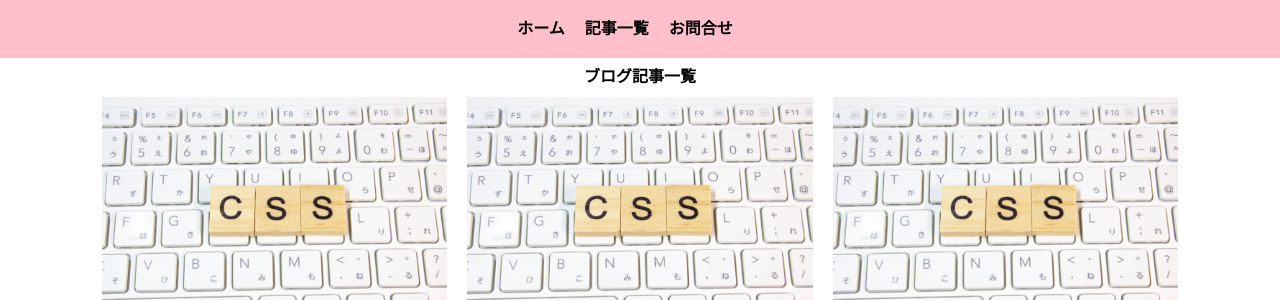
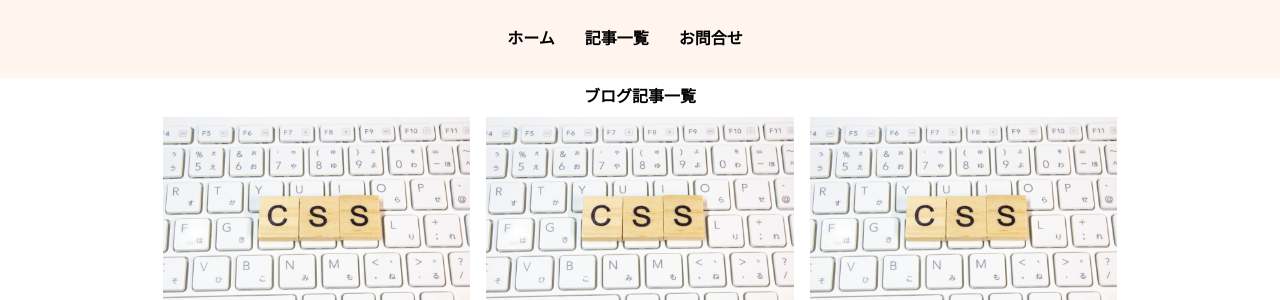
Before and after one commit to mchhichi7016/HTMLPractice, a plain HTML site: page cssPractice/homepage/index.html in a window 1280 px wide. Shown: the top 300 px of the page. Drawn offline with Linux system fonts and the light colour scheme; a web font is replaced by a local one.

Commit message:
practice202320301057

```diff
--- a/cssPractice/homepage/index.html
+++ b/cssPractice/homepage/index.html
@@ -6,33 +6,40 @@
     <title>Document</title>
     <link rel="stylesheet" href="reset.css">
     <link rel="stylesheet" href="style.css">
+    <link rel="preconnect" href="https://fonts.googleapis.com">
+    <link rel="preconnect" href="https://fonts.gstatic.com" crossorigin>
+    <link href="https://fonts.googleapis.com/css2?family=Mochiy+Pop+One&family=Noto+Sans+JP&family=Yuji+Hentaigana+Akari&display=swap"
+          rel="stylesheet">
 </head>
 <body>
     <header>
         <nav>
             <ul>
-                <li>ホーム</li>
-                <li>記事一覧</li>
-                <li class="last">お問合せ</li>
+                <li><a href="https://www.google.com/" target="_blank">ホーム</a></li>
+                <li><a href="https://www.google.com/" target="_blank">記事一覧</a></li>
+                <li class="last" ><a href="https://www.google.com/" target="_blank">お問合せ</a></li>
             </ul>
         </nav>
     </header>
     <main>
         <h1>ブログ記事一覧</h1>
-        <div class="blog-contens">
+        <div class="blog-contents">
 
             <div class="blog">
-                <a href="https://www.google.com/" title="_blank"><img src="CSS.jpg" alt="山"></a>
+                <a href="">
+                    <img src="CSS.jpg" alt=""></a>
                     <p class="last-text">これは記事の内容になります</p>
             </div>
 
             <div class="blog">
-                <a href="https://www.google.com/" title="_blank"><img src="CSS.jpg" alt="山"></a>
+                <a href="">
+                    <img src="CSS.jpg" alt=""></a>
                     <p class="last-text">これは記事の内容になります</p>
             </div>
 
             <div class="blog">
-                <a href="https://www.google.com/" title="_blank"><img src="CSS.jpg" alt="山"></a>
+                <a href="">
+                    <img src="CSS.jpg" alt=""></a>
                     <p class="last-text">これは記事の内容になります</p>
             </div>
 
--- a/cssPractice/homepage/style.css
+++ b/cssPractice/homepage/style.css
@@ -1,6 +1,10 @@
+body{
+    font-family: 'Mochiy Pop One', sans-serif;
+}
+
 header{
-    background-color: pink;
-    padding: 20px 0;
+    background-color: #fff5ee;
+    padding: 30px 0;
 }
 
 h1 {
@@ -24,7 +28,7 @@ ul{
     /*横*/
     display: flex;
     /*缝隙*/
-    gap: 0 20px;
+    gap: 0 30px;
     /*中央*/
     justify-content: center;
     /*文字大熊*/
@@ -37,12 +41,13 @@ ul{
     margin-right: 30px;
 }
 
-.blog-contens{
+.blog-contents{
+    width: 80%;
+    margin: 0 auto;
     display: flex;
-    width: 90%;
-    gap: 0 20px;
     justify-content: center;
-    margin: 0 auto;
+    gap: 0 16px;
+
 }
 
 .blog{
```
